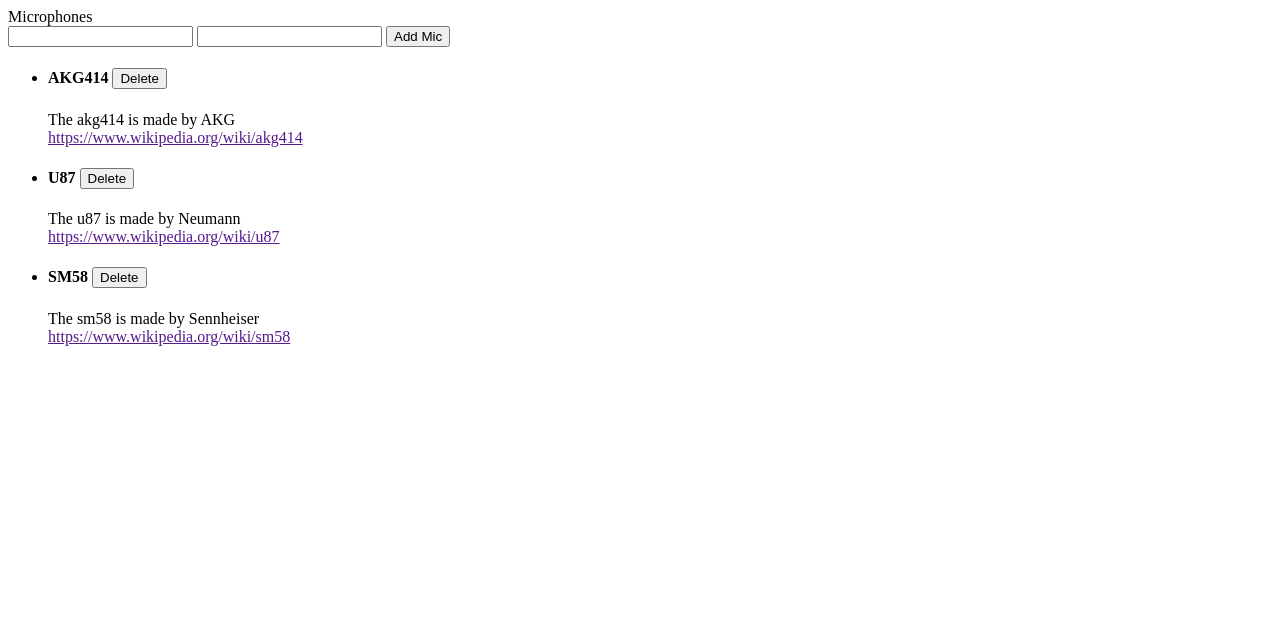
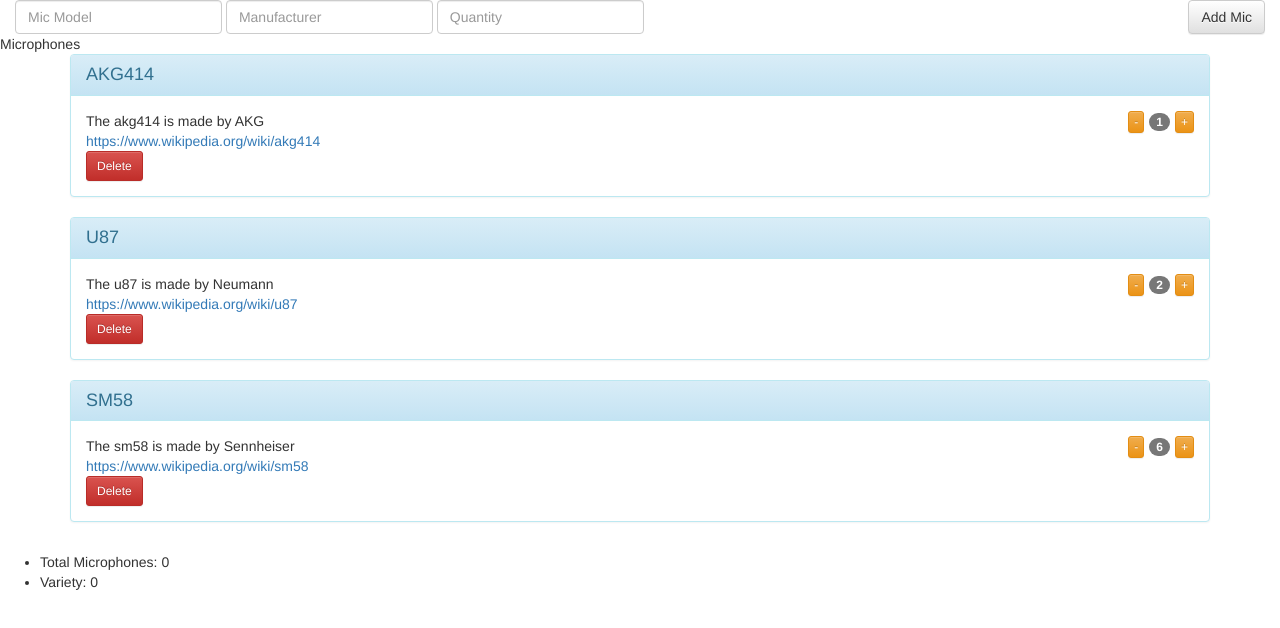
Before and after one commit to CoryKleiser/mic-locker, a plain HTML site: page index.html in a window 1280 px wide. Drawn offline with nearby package versions, Linux system fonts and the light colour scheme.

Commit message:
implement Bootstrap

```diff
--- /dev/null
+++ b/css/styles.css
@@ -0,0 +1,3 @@
+h1, h2, h3, h4 , h5, h6{
+    margin: 0;
+}
--- a/index.html
+++ b/index.html
@@ -2,26 +2,81 @@
 <html lang="en" xmlns:v-on="http://www.w3.org/1999/xhtml">
 <head>
     <meta charset="UTF-8">
-    <title>Title</title>
+    <title>Mic Locker</title>
+
+    <!-- Latest compiled and minified CSS -->
+    <link rel="stylesheet" href="https://maxcdn.bootstrapcdn.com/bootstrap/3.3.7/css/bootstrap.min.css" integrity="sha384-BVYiiSIFeK1dGmJRAkycuHAHRg32OmUcww7on3RYdg4Va+PmSTsz/K68vbdEjh4u" crossorigin="anonymous">
+
+    <!-- Optional theme -->
+    <link rel="stylesheet" href="https://maxcdn.bootstrapcdn.com/bootstrap/3.3.7/css/bootstrap-theme.min.css" integrity="sha384-rHyoN1iRsVXV4nD0JutlnGaslCJuC7uwjduW9SVrLvRYooPp2bWYgmgJQIXwl/Sp" crossorigin="anonymous">
+    <link rel="stylesheet" href="css/styles.css">
 </head>
 <body>
     <div id="card">
-        <header>{{ header }}</header>
-        <div>
-            <input id="addItem" v-on:keypress.enter/>
-            <input id="itemMake" v-on:keypress.enter/>
-            <button v-on:click="addItem">Add Mic</button>
+        <div class="container-fluid">
+            <form class="form-inline" v-on:submit.prevent="addItem">
+                <!--TODO: add input labels-->
+                <div class="form-group">
+                    <label for="addItem" class="sr-only">Microphone Model</label>
+                    <input id="addItem" placeholder="Mic Model" required
+                        class="form-control"/>
+                </div>
+
+                <div class="form-group">
+                    <label for="itemMake" class="sr-only">Microphone Manufacturer</label>
+                    <input id="itemMake" placeholder="Manufacturer"
+                           class="form-control"/>
+                </div>
+
+                <div class="form-group">
+                    <label for="itemQuantity" class="sr-only">Quantity</label>
+                    <input id="itemQuantity" type="number" min="1" placeholder="Quantity" required
+                           class="form-control"/>
+                </div>
+                <input id="addMicrophone" type="submit" value="Add Mic"
+                    class="btn btn-default pull-right"/>
+            </form>
         </div>
-        <ul>
-            <li v-for="(item , index) in items">
-                <h4>{{ item.text | uppercase }}
-                    <button v-on:click="deleteItem(index)">Delete</button></h4>
-                <span>The {{item.text | undercase}} is made by {{item.manufacturer | capitalize}}</span>
-                <br>
-                <a href="">{{ item.text | undercase | url}}</a>
-            </li>
-        </ul>
+
+        <template v-if="items.length > 0">
+                <header>{{ header }}</header>
+            <ul class="list-unstyled">
+                <div class="container">
+                    <li v-for="(item , index) in items"
+                        class="panel panel-info">
+                        <h4 class="panel-heading">{{ item.text | uppercase }}</h4>
+                        <div class="panel-body">
+                            <h4 class="pull-right">
+                                <input type="button" value="-" v-on:click="subtractMic(index)"
+                                    v-show="item.quantity > 0"
+                                    class="btn btn-warning btn-xs"/>
+                                <span class="badge">{{ item.quantity }}</span>
+
+                                <input type="button" value="+" v-on:click="addMic(index)"
+                                    class="btn btn-warning btn-xs"/>
+                            </h4>
+                            <span>The {{item.text | undercase}} is made by {{item.manufacturer | capitalize}}</span>
+                            <br>
+                            <a href="">{{ item.text | undercase | url}}</a><br>
+                            <button v-on:click="deleteItem(index)" class="btn btn-danger btn-sm">Delete</button>
+                        </div>
+                    </div>
+                </li>
+            </ul>
+            <ul>
+                <li>Total Microphones: {{ totalMics }}</li>
+                <li>Variety: {{ totalModels }}</li>
+            </ul>
+        </template>
+
+        <p v-else>No mics in the locker!</p>
     </div>
+    <script
+            src="https://code.jquery.com/jquery-3.1.1.min.js"
+            integrity="sha256-hVVnYaiADRTO2PzUGmuLJr8BLUSjGIZsDYGmIJLv2b8="
+            crossorigin="anonymous"></script>
+    <!-- Latest compiled and minified JavaScript -->
+    <script src="https://maxcdn.bootstrapcdn.com/bootstrap/3.3.7/js/bootstrap.min.js" integrity="sha384-Tc5IQib027qvyjSMfHjOMaLkfuWVxZxUPnCJA7l2mCWNIpG9mGCD8wGNIcPD7Txa" crossorigin="anonymous"></script>
     <script src="https://unpkg.com/vue/dist/vue.js"></script>
     <script type="text/javascript" src="js/index.js"></script>
 </body>
--- a/js/index.js
+++ b/js/index.js
@@ -4,17 +4,23 @@
     el: "#card",
     data: {
         header: "Microphones",
+        totalMics: 0,
+        totalModels: 0,
         items: [
             {
                 text: "akg414",
-                manufacturer: "AKG"
+                manufacturer: "AKG",
+                quantity: 1
             },
             {
                 text: "U87",
-                manufacturer: "Neumann"},
+                manufacturer: "Neumann",
+                quantity: 2
+            },
             {
                 text: "sm58",
-                manufacturer: "sennheiser"
+                manufacturer: "sennheiser",
+                quantity: 6
             }
         ]
     },
@@ -22,17 +28,47 @@
         addItem: function(){
             let itemInput = document.getElementById("addItem");
             let manufacturerInput = document.getElementById("itemMake");
+            let itemQuantity = document.getElementById("itemQuantity");
 
             if (itemInput.value !== ""){
                 this.items.push({
                     text: itemInput.value,
-                    manufacturer: manufacturerInput.value
+                    manufacturer: manufacturerInput.value,
+                    quantity: parseInt(itemQuantity.value)
                 });
                 itemInput.value = "";
+                manufacturerInput.value = "";
+                itemQuantity.value = "";
             }
         },
         deleteItem: function(index){
             this.items.splice(index, 1);
+        },
+        subtractMic: function (index) {
+            if (this.items[index].quantity > 0) {
+                this.items[index].quantity -= 1;
+            }
+        },
+        addMic: function (index) {
+            this.items[index].quantity += 1;
+        }
+    },
+    computed: {
+        totalMics: function () {
+            var sum = 0;
+            var items = this.items;
+
+            for(var i in items){
+                sum += items[i].quantity;
+            }
+            return sum;
+        },
+        totalModels: function () {
+            var sum;
+            var items = this.items;
+
+            sum = items.length;
+            return sum;
         }
     },
     filters: {
```
